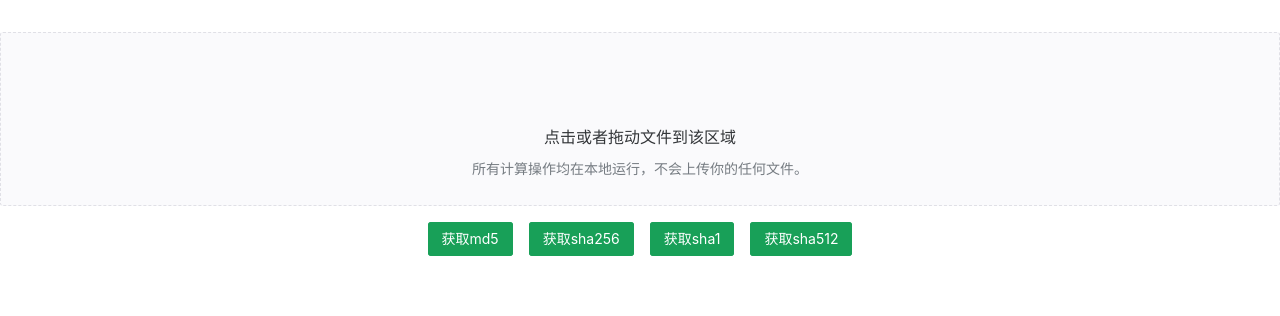
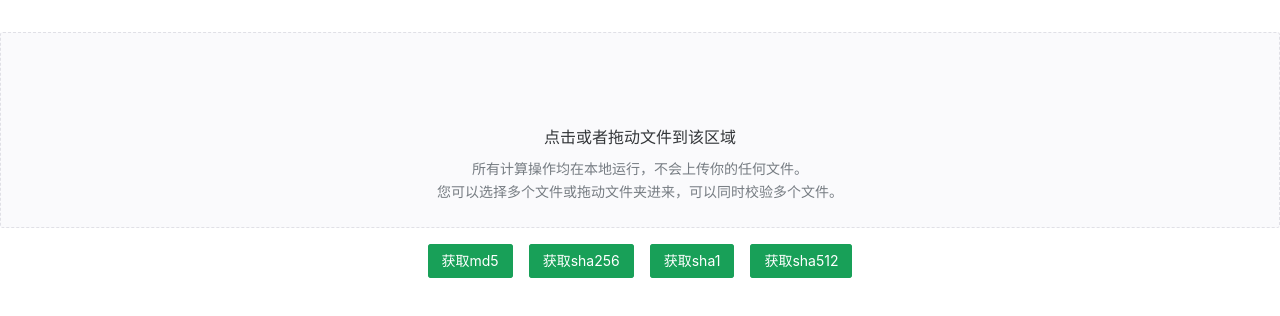
Before and after one commit to jethroHuang/fast_hash, a Vue app: page / in a window 1280 px wide. Shown: the top 316 px of the page. Built offline with nearby package versions, Linux system fonts and the light colour scheme; some icons are missing.

Commit message:
优化文案提示

```diff
--- a/src/App.vue
+++ b/src/App.vue
@@ -1,7 +1,7 @@
 <script setup>
 import {ref, reactive} from "vue";
 import HashWorker from '@/workers/hasher.js?worker';
-import { ArchiveOutline as ArchiveIcon, ReorderTwoSharp } from '@vicons/ionicons5'
+import {ArchiveOutline as ArchiveIcon, ReorderTwoSharp} from '@vicons/ionicons5'
 //
 
 let filesInfo = reactive([]);
@@ -76,7 +76,7 @@ function getPlaceholder(info) {
       <n-upload-dragger>
         <div style="margin-bottom: 12px">
           <n-icon size="48" :depth="3">
-                        <archive-icon />
+            <archive-icon/>
           </n-icon>
         </div>
         <n-text style="font-size: 16px">
@@ -84,6 +84,8 @@ function getPlaceholder(info) {
         </n-text>
         <n-p depth="3" style="margin: 8px 0 0 0">
           所有计算操作均在本地运行，不会上传你的任何文件。
+          <br>
+          您可以选择多个文件或拖动文件夹进来，可以同时校验多个文件。
         </n-p>
       </n-upload-dragger>
     </n-upload>
@@ -103,7 +105,7 @@ function getPlaceholder(info) {
               :title="'['+file.type+']'+file.name"
       >
         <template #header-extra v-if="file.useTime">
-                耗时: {{file.useTime}}ms
+          耗时: {{ file.useTime }}ms
         </template>
         <div class="flex">
           <n-input
```
Lines whose indentation alone changed are shown as unchanged.
